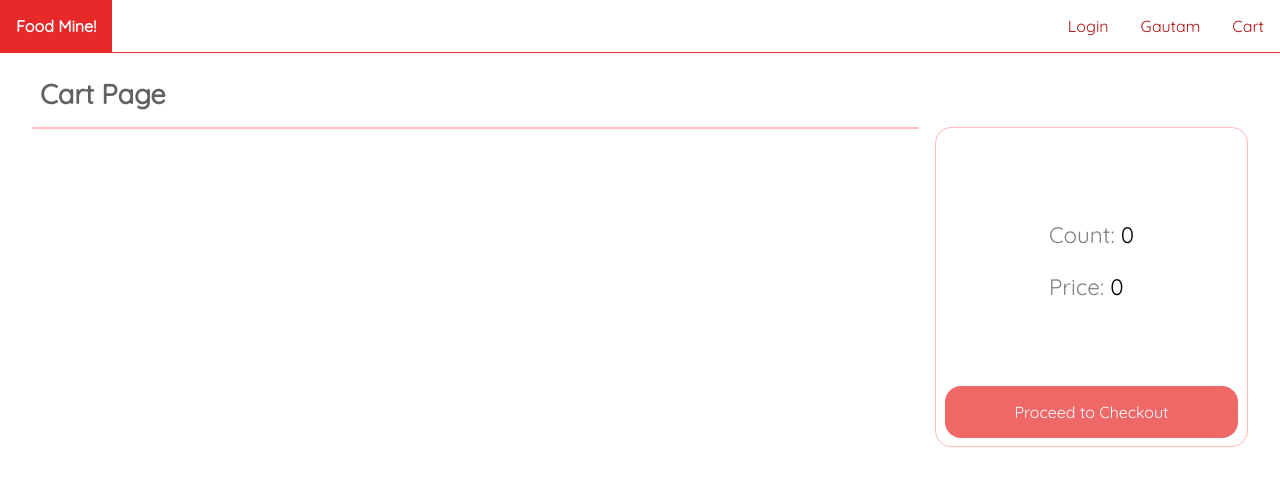
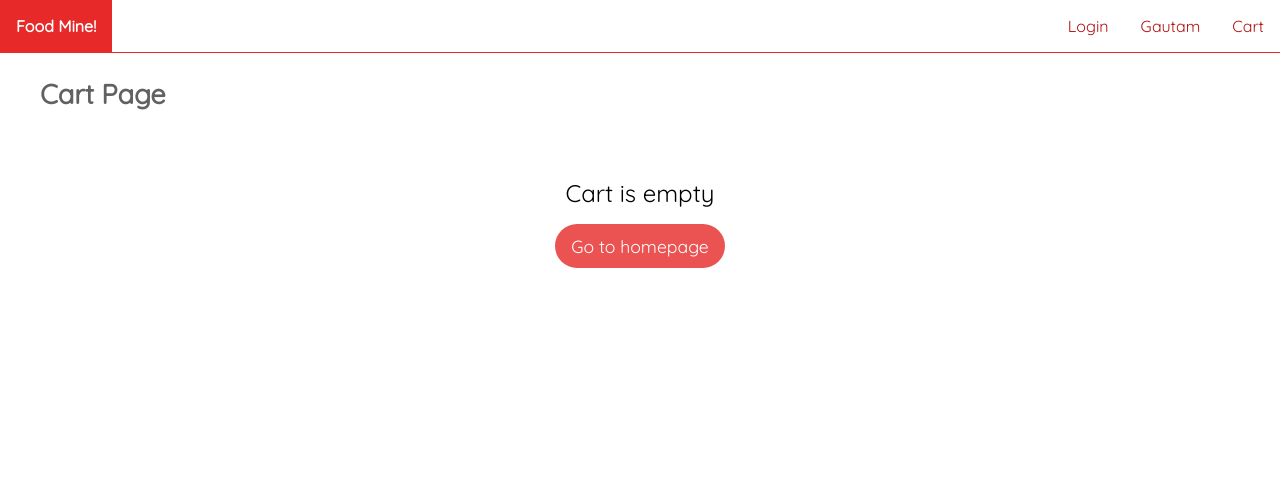
Before and after one commit to gautamargu/FoodApp, an Angular app in the folder frontend/: page /cart-page in a window 1280 px wide. Shown: the top 486 px of the page. Built offline with nearby package versions, Linux system fonts and the light colour scheme.

Commit message:
Cart Page Added

```diff
--- a/frontend/src/app/app.module.ts
+++ b/frontend/src/app/app.module.ts
@@ -11,6 +11,7 @@
 import { FoodPageComponent } from './components/pages/food-page/food-page.component';
 import { CartPageComponent } from './components/pages/cart-page/cart-page.component';
 import { TitleComponent } from './components/partials/title/title.component';
+import { NotFoundComponent } from './components/partials/not-found/not-found.component';
 
 @NgModule({
   declarations: [
@@ -21,7 +22,8 @@
     TagsComponent,
     FoodPageComponent,
     CartPageComponent,
-    TitleComponent
+    TitleComponent,
+    NotFoundComponent
   ],
   imports: [
     BrowserModule,
--- a/frontend/src/app/components/pages/cart-page/cart-page.component.html
+++ b/frontend/src/app/components/pages/cart-page/cart-page.component.html
@@ -1,6 +1,11 @@
 <app-title title="Cart Page" margin="1.5rem 0 0 2.5rem"></app-title>
-
-<div class="container">
+<app-not-found
+    [visible]="!cart || !cart.items.length"
+    notFoundMessage="Cart is empty"
+    resetLinkText="Go to homepage"
+>
+</app-not-found>
+<div *ngIf="cart && cart.items.length" class="container">
     <ul>
         <li *ngFor="let cartItem of cart.items">
             <!-- Adding the image of food -->
--- a/frontend/src/app/components/pages/food-page/food-page.component.html
+++ b/frontend/src/app/components/pages/food-page/food-page.component.html
@@ -1,4 +1,9 @@
-<div class="container">
+<app-not-found
+[visible]="!food.id"
+notFoundMessage="Out of Stock"
+resetLinkText="Back to homepage"
+></app-not-found>
+<div *ngIf="food.id" class="container">
     <img [src]="food.imageUrl" [alt]="food.name"/>
     <div class="details">
         <div class="header">
--- a/frontend/src/app/components/pages/home/home.component.html
+++ b/frontend/src/app/components/pages/home/home.component.html
@@ -1,5 +1,10 @@
 <app-search></app-search>
 <app-tags></app-tags>
+<app-not-found
+    [visible]="!foods || !foods.length"
+    resetLinkText="Search Again"
+></app-not-found>
+
 <ul>
     <li *ngFor = "let food of foods ">
         <a routerLink="/food/{{food.id}}">
--- /dev/null
+++ b/frontend/src/app/components/partials/not-found/not-found.component.css
@@ -0,0 +1,24 @@
+div{
+    display: flex;
+    align-items: center;
+    justify-content: center;
+    flex-direction: column;
+    font-size: 1.5rem;
+    font-weight: 100;
+    height: 15rem;
+  }
+
+  a{
+    font-size: 1.1rem;
+    background-color: #e72929;
+    color: white;
+    border-radius: 10rem;
+    padding: 0.7rem 1rem;
+    margin: 1rem;
+    opacity: 0.8;
+  }
+
+  a:hover{
+    opacity: 1;
+    cursor: pointer;
+  }
--- /dev/null
+++ b/frontend/src/app/components/partials/not-found/not-found.component.html
@@ -0,0 +1,4 @@
+<div *ngIf="visible">
+    {{notFoundMessage}}
+    <a [routerLink]="resetLinkRoute">{{resetLinkText}}</a>
+</div>
--- /dev/null
+++ b/frontend/src/app/components/partials/not-found/not-found.component.ts
@@ -0,0 +1,18 @@
+import { Component, Input } from '@angular/core';
+
+@Component({
+  selector: 'app-not-found',
+  templateUrl: './not-found.component.html',
+  styleUrls: ['./not-found.component.css']
+})
+export class NotFoundComponent {
+  @Input()
+  visible = false;
+  @Input()
+  notFoundMessage = "Nothing Found!";
+  @Input()
+  resetLinkText = "Reset";
+  @Input()
+  resetLinkRoute = "/";
+  constructor() { }
+}
```
Also changed, not shown: 1 other file (tests, documents, lock files or other folders).
